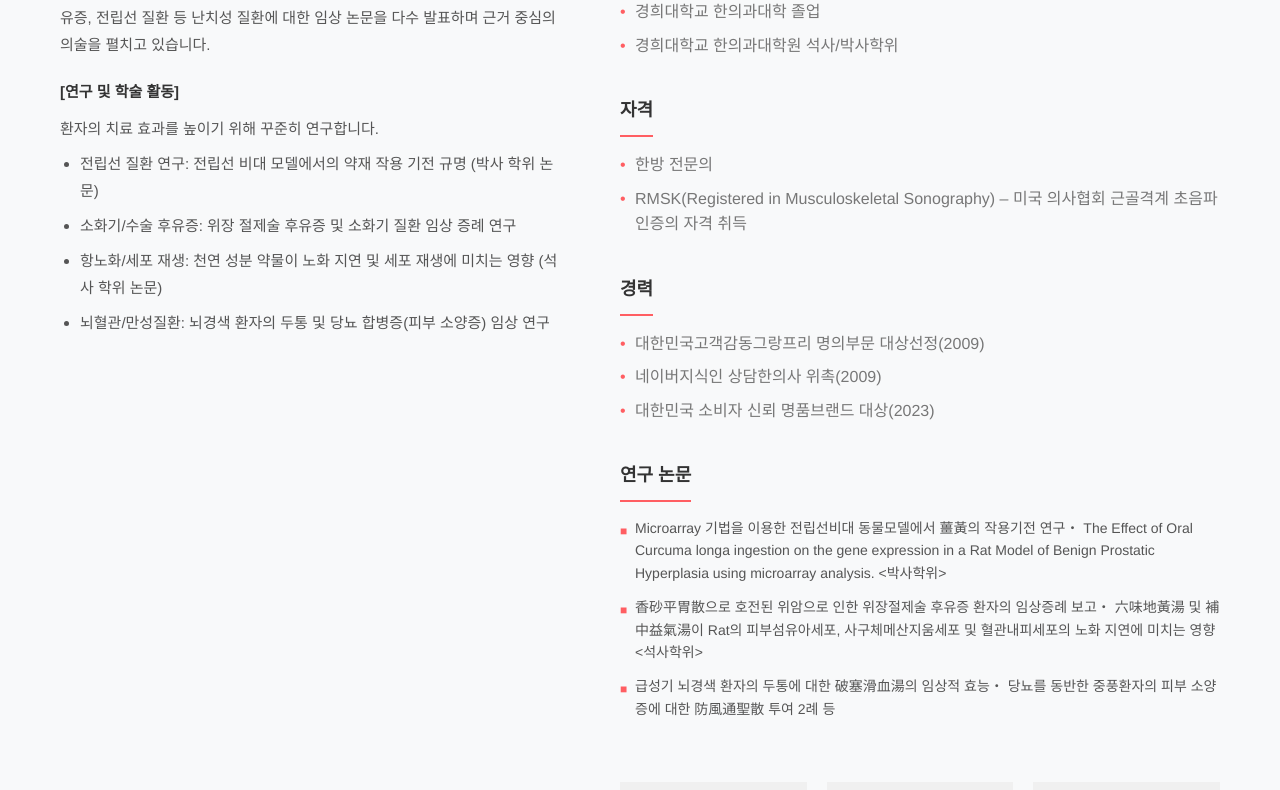
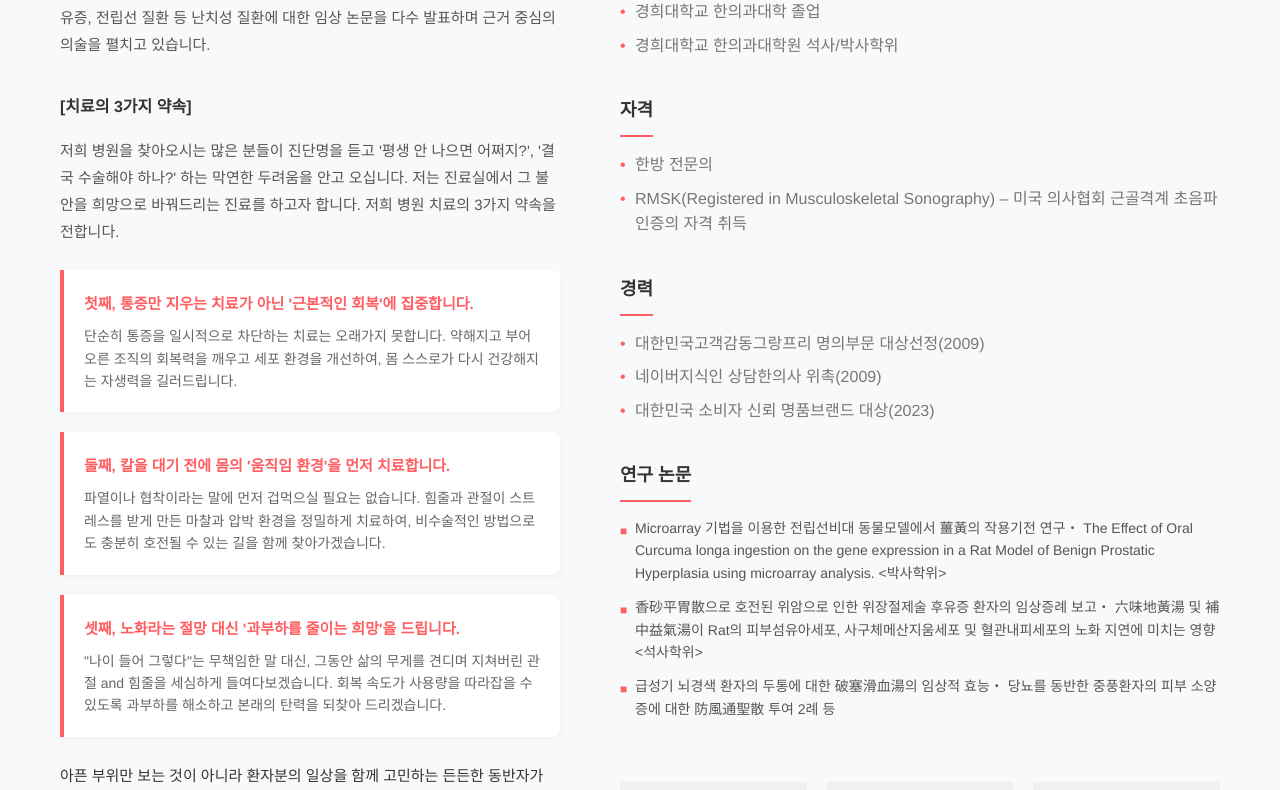
Before and after one commit to trustmeiamthedr/trustmeiamthedr.github.io, a React (Vite) app: page /doctor in a window 1280 px wide. Shown: the part 1222-2012 px from the top of the page. Built offline with nearby package versions, Linux system fonts and the light colour scheme.

Commit message:
Update carousel slide content, doctor page promises, and remove timetable section from InfoBar

```diff
--- a/src/components/InfoBar.jsx
+++ b/src/components/InfoBar.jsx
@@ -21,13 +21,6 @@ const InfoBar = () => {
                         </ul>
                     </div>
 
-                    {/* Doctors Timetable */}
-                    <div className="info-col">
-                        <h3 style={{ fontSize: '20px', marginBottom: '30px' }}>{infoBar.timetable.title}</h3>
-                        <p style={{ marginBottom: '30px', opacity: '0.8', fontSize: '14px', lineHeight: '1.6' }}>{infoBar.timetable.text}</p>
-                        <Link to="/timetable" className="btn timetable-btn">{infoBar.timetable.buttonText}</Link>
-                    </div>
-
                     {/* Appointment Form */}
                     <div className="info-col appointment-col">
                         <h3 style={{ fontSize: '20px', marginBottom: '30px' }}>진료 예약하기</h3>
--- a/src/data.js
+++ b/src/data.js
@@ -16,22 +16,22 @@ export const heroSlider = { // Keep as fallback/alias if needed by other compone
 export const heroSlides = [
     {
         image: heroSlide1, // Updated image
-        subtitle: "아픔의 원인을 봅니다. 과학적 진단으로 만나는 바른 한방 치료.",
-        title: "바른 진단, 바른 치료!",
+        subtitle: "일시적 진통 대신, 붓기를 빼고 영양을 공급해 세포 스스로 살아나게 합니다.",
+        title: "통증 완화를 넘어, 근본적 회복 환경 구축",
         buttonText: "예약하기",
         link: "https://booking.naver.com/booking/13/bizes/384022"
     },
     {
         image: "https://images.unsplash.com/photo-1519494026892-80bbd2d6fd0d?q=80&w=2953&auto=format&fit=crop", // Hospital hallway/modern
-        subtitle: "미국 초음파 의사협회 근골격계 인증의(RMSK) 자격 취득",
-        title: "보이는 진단, 근거 있는 치료",
+        subtitle: "뼈와 힘줄의 마찰과 압박을 정밀하게 교정하여 비수술적 회복을 도웁니다.",
+        title: "수술 걱정 전, 아픈 '움직임 환경' 개선",
         buttonText: "예약하기",
         link: "https://booking.naver.com/booking/13/bizes/384022"
     },
     {
         image: "https://images.unsplash.com/photo-1579684385127-1ef15d508118?q=80&w=2940&auto=format&fit=crop", // Medical staff/team
-        subtitle: "객관적인 진단을 근거로 치료하는 신뢰할 수 있는 전문가",
-        title: "끊임없는 연구, 당신의 아픔을 이해하는 깊이가 됩니다.",
+        subtitle: "노화가 아닌 누적된 과부하를 해결하여 힘줄 본래의 탄력을 되찾아 드립니다.",
+        title: "나이 탓이 아닌, 지친 관절의 '과부하 해소'",
         buttonText: "예약하기",
         link: "https://booking.naver.com/booking/13/bizes/384022"
     }
@@ -148,6 +148,34 @@ export const doctor = {
 
     끊임없는 연구를 통해 뇌혈관 질환, 소화기 수술 후유증, 전립선 질환 등 난치성 질환에 대한 임상 논문을 다수 발표하며 근거 중심의 의술을 펼치고 있습니다.
 
+    <div style="margin-top: 35px; margin-bottom: 35px;">
+        <strong style="display: block; margin-bottom: 15px; color: #333; font-size: 16px;">[치료의 3가지 약속]</strong>
+        <p style="margin-bottom: 25px; line-height: 1.8; color: #555;">
+            저희 병원을 찾아오시는 많은 분들이 진단명을 듣고 '평생 안 나으면 어쩌지?', '결국 수술해야 하나?' 하는 막연한 두려움을 안고 오십니다. 저는 진료실에서 그 불안을 희망으로 바꿔드리는 진료를 하고자 합니다. 저희 병원 치료의 3가지 약속을 전합니다.
+        </p>
+
+        <div style="display: flex; flex-direction: column; gap: 20px; margin-bottom: 25px;">
+            <div style="background-color: #fff; padding: 20px; border-left: 4px solid var(--secondary-color); border-radius: 0 8px 8px 0; box-shadow: 0 2px 8px rgba(0,0,0,0.04);">
+                <strong style="display: block; color: var(--secondary-color); font-size: 15px; margin-bottom: 8px;">첫째, 통증만 지우는 치료가 아닌 '근본적인 회복'에 집중합니다.</strong>
+                <p style="margin: 0; font-size: 14px; line-height: 1.6; color: #666;">단순히 통증을 일시적으로 차단하는 치료는 오래가지 못합니다. 약해지고 부어오른 조직의 회복력을 깨우고 세포 환경을 개선하여, 몸 스스로가 다시 건강해지는 자생력을 길러드립니다.</p>
+            </div>
+
+            <div style="background-color: #fff; padding: 20px; border-left: 4px solid var(--secondary-color); border-radius: 0 8px 8px 0; box-shadow: 0 2px 8px rgba(0,0,0,0.04);">
+                <strong style="display: block; color: var(--secondary-color); font-size: 15px; margin-bottom: 8px;">둘째, 칼을 대기 전에 몸의 '움직임 환경'을 먼저 치료합니다.</strong>
+                <p style="margin: 0; font-size: 14px; line-height: 1.6; color: #666;">파열이나 협착이라는 말에 먼저 겁먹으실 필요는 없습니다. 힘줄과 관절이 스트레스를 받게 만든 마찰과 압박 환경을 정밀하게 치료하여, 비수술적인 방법으로도 충분히 호전될 수 있는 길을 함께 찾아가겠습니다.</p>
+            </div>
+
+            <div style="background-color: #fff; padding: 20px; border-left: 4px solid var(--secondary-color); border-radius: 0 8px 8px 0; box-shadow: 0 2px 8px rgba(0,0,0,0.04);">
+                <strong style="display: block; color: var(--secondary-color); font-size: 15px; margin-bottom: 8px;">셋째, 노화라는 절망 대신 '과부하를 줄이는 희망'을 드립니다.</strong>
+                <p style="margin: 0; font-size: 14px; line-height: 1.6; color: #666;">"나이 들어 그렇다"는 무책임한 말 대신, 그동안 삶의 무게를 견디며 지쳐버린 관절 and 힘줄을 세심하게 들여다보겠습니다. 회복 속도가 사용량을 따라잡을 수 있도록 과부하를 해소하고 본래의 탄력을 되찾아 드리겠습니다.</p>
+            </div>
+        </div>
+
+        <p style="line-height: 1.8; color: #333; font-weight: 500; margin-bottom: 0;">
+            아픈 부위만 보는 것이 아니라 환자분의 일상을 함께 고민하는 든든한 동반자가 되겠습니다. 감사합니다.
+        </p>
+    </div>
+
     <div style="margin-top: 20px;">
         <strong style="display: block; margin-bottom: 10px; color: #333;">[연구 및 학술 활동]</strong>
         <p style="margin-bottom: 8px;">환자의 치료 효과를 높이기 위해 꾸준히 연구합니다.</p>
```
